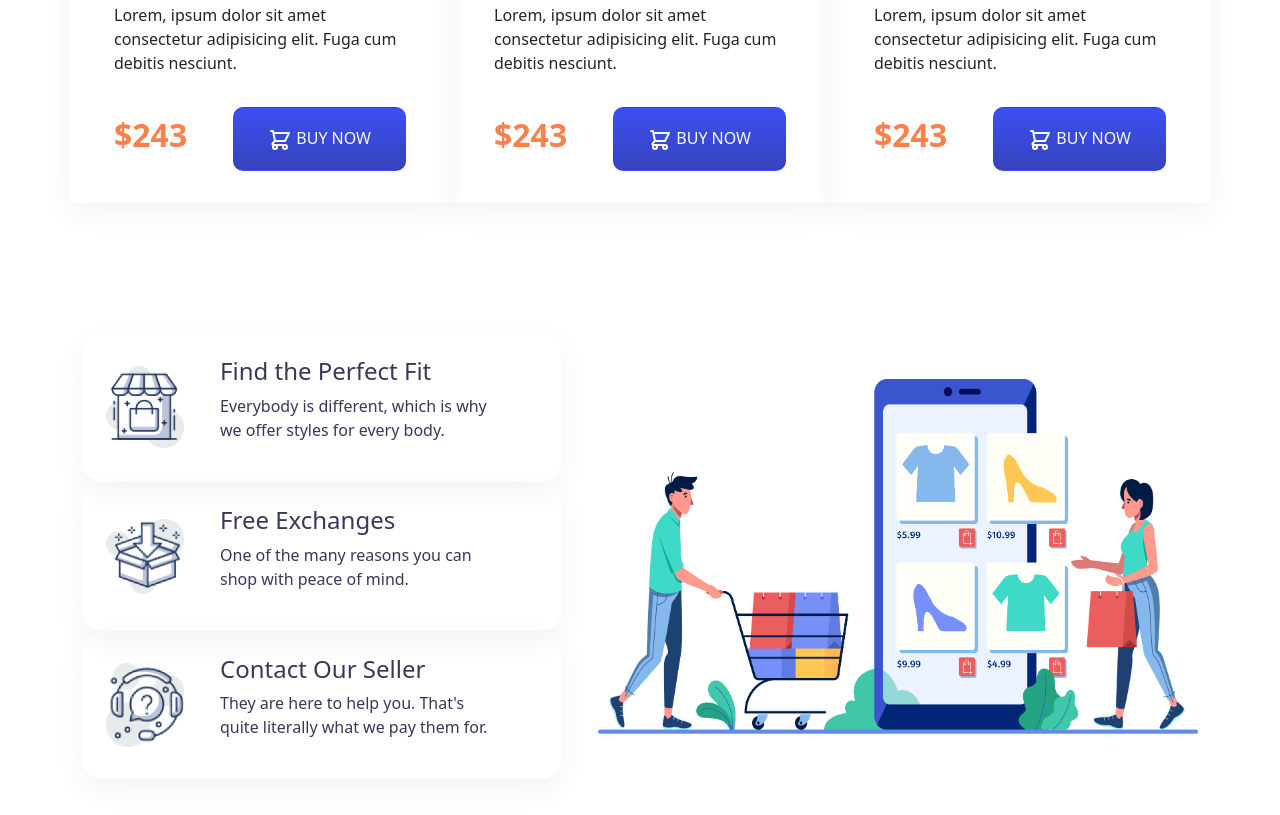
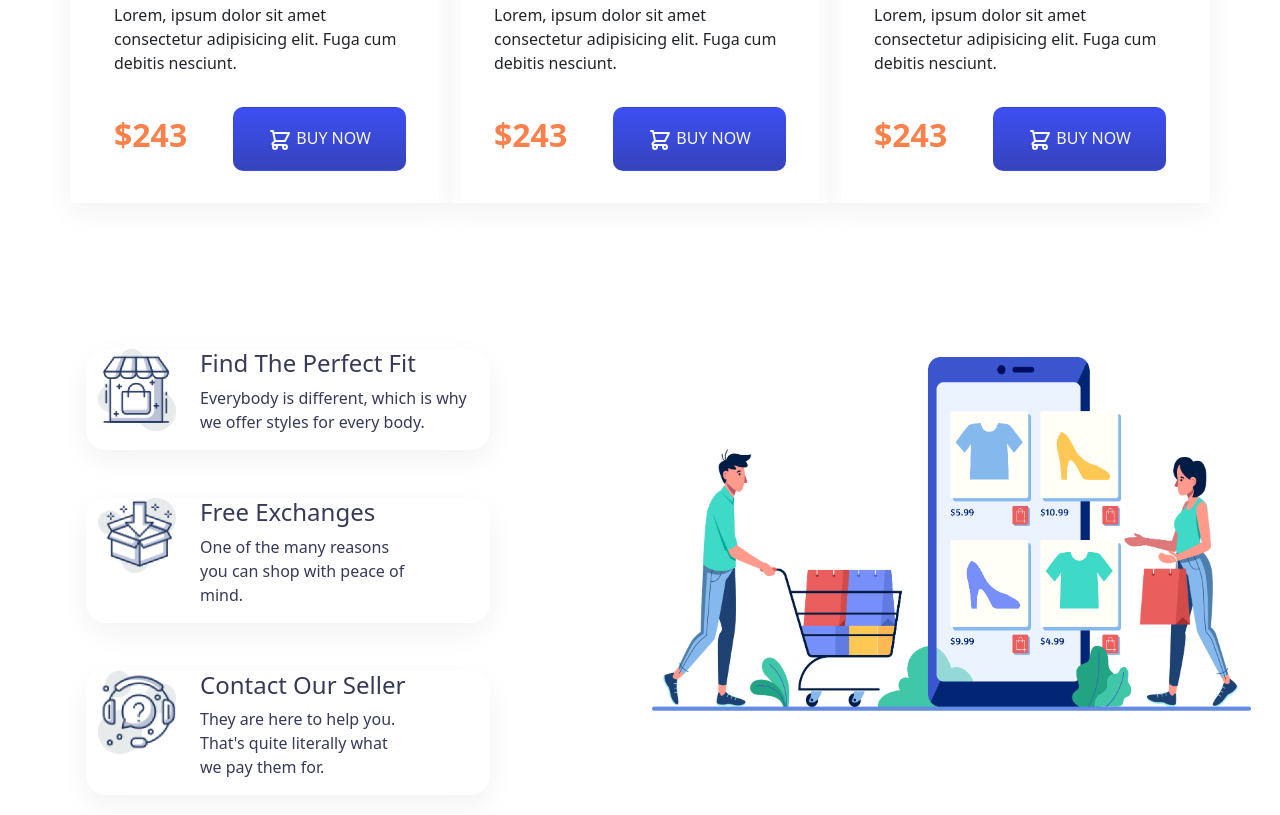
Before and after one commit to rahulthewebdev/Nike-Bootstrap, a plain HTML site: page index.html in a window 1280 px wide. Shown: the part 1824-2639 px from the top of the page. Drawn offline with nearby package versions, Linux system fonts and the light colour scheme.

Commit message:
footer grid added + a new css file added

```diff
--- a/index.html
+++ b/index.html
@@ -7,6 +7,8 @@
     <title>Nike Ecommerce</title>
     <!-- bootstrap cdn -->
     <link href="https://cdn.jsdelivr.net/npm/bootstrap@5.1.3/dist/css/bootstrap.min.css" rel="stylesheet" integrity="sha384-1BmE4kWBq78iYhFldvKuhfTAU6auU8tT94WrHftjDbrCEXSU1oBoqyl2QvZ6jIW3" crossorigin="anonymous">
+    <!-- local css  -->
+    <link rel="stylesheet" href="styles.css">
 </head>
 <body>
     <header style="background-color: rgba(255, 249, 244, 1); padding: 39px 0px 129px 0px; margin-bottom: 29px;">
@@ -198,7 +200,7 @@
         </section>
         <!-- formal shoe section ends  -->
     </main>
-    <footer style="margin-bottom: 200px;">
+    <!-- <footer style="margin-bottom: 200px;">
         <section class="container" style="color: rgba(54, 57, 88, 1);">
             <div class="d-flex flex-column-reverse flex-lg-row align-items-center justify-content-between">
                 <div class="d-flex flex-column">
@@ -235,7 +237,52 @@
                 </div>
             </div>
         </section>
+    </footer> -->
+    <footer style="margin-bottom: 200px;">
+      <section class="container" style="color: rgba(54, 57, 88, 1);">
+        <div class="row">
+          <div class="col-lg-6">
+            <div class="row  mb-3  p-3" >
+              <div class="col-lg-9 d-flex flex-column flex-md-row" style="box-shadow: 0px 10px 30px rgba(0, 0, 0, 0.05); border-radius: 20px;">
+                <div class="me-4">
+                  <img src="icons/image 12.png" alt="" style="width: 78px;">
+                </div>
+                <div>
+                  <h4 class="text-capitalize">Find the perfect fit</h4>
+                  <p class="">Everybody is different, which is why we offer styles for every body.</p>
+                </div>
+              </div>
+            </div>
+            <div class="row mb-3 p-3">
+              <div class="col-lg-9 d-flex flex-column flex-md-row" style="box-shadow: 0px 10px 30px rgba(0, 0, 0, 0.05); border-radius: 20px;">
+                <div class="me-4">
+                  <img src="icons/image 13.png" alt="" style="width: 78px;">
+                </div>
+                <div>
+                  <h4 class="text-capitalize">free exchanges</h4>
+                  <p class="w-75">One of the many reasons you can shop with peace of mind.</p>
+                </div>
+              </div>
+            </div>
+            <div class="row p-3">
+              <div class="col-lg-9 d-flex flex-column flex-md-row" style="box-shadow: 0px 10px 30px rgba(0, 0, 0, 0.05); border-radius: 20px;">
+                <div class="me-4">
+                  <img src="icons/image 14.png" alt="" style="width: 78px;">
+                </div>
+                <div>
+                  <h4 class="text-capitalize">contact our seller</h4>
+                  <p class="w-75">They are here to help you. That's quite literally what we pay them for.</p>
+                </div>
+              </div>
+            </div>
+          </div>
+          <div class=" col-lg-6 mt-4">
+            <img src="icons/XMLID 1.png" alt="" class="image-size-sm image-size-md">
+          </div>
+        </div>
+      </section>
     </footer>
+
 
     <!-- bootstrap js  -->
     <script src="https://cdn.jsdelivr.net/npm/bootstrap@5.1.3/dist/js/bootstrap.bundle.min.js" integrity="sha384-ka7Sk0Gln4gmtz2MlQnikT1wXgYsOg+OMhuP+IlRH9sENBO0LRn5q+8nbTov4+1p" crossorigin="anonymous"></script>
--- /dev/null
+++ b/styles.css
@@ -0,0 +1,10 @@
+@media screen and (min-width: 0px) and (max-width: 765px) {
+    .image-size-sm{
+        width: 350px;
+    }
+}
+@media screen and (min-width: 768px) and (max-width: 12450px) {
+    .image-size-md{
+        width: 599px;
+    }
+}
```
